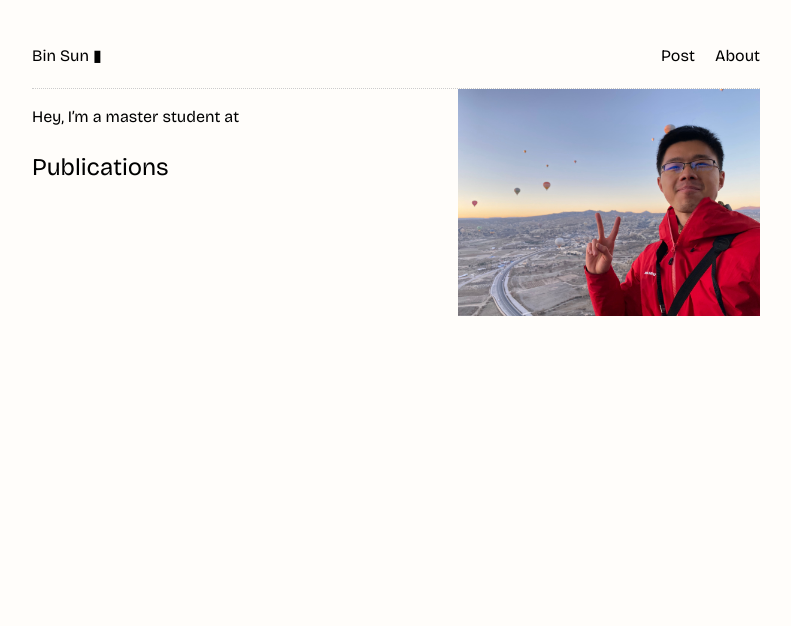
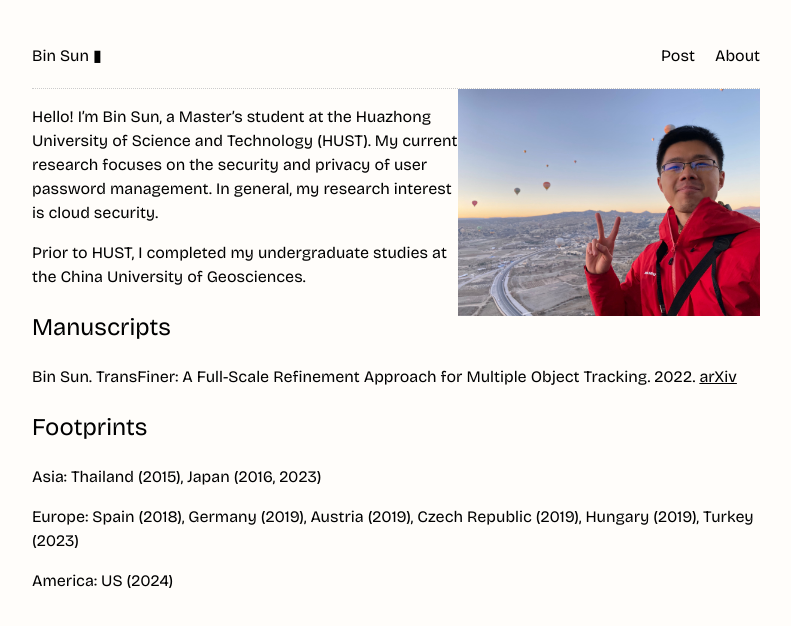
Before and after one commit to BeenoSun/beenosun.github.io, a plain HTML site: page index.html in a window 1280 px wide. Shown: the whole page, without its empty margins (244-1035 px from the left). Drawn offline with nearby package versions, Linux system fonts and the light colour scheme.

Commit message:
rebuilding site Fri Oct 18 17:52:14 CST 2024

```diff
--- a/index.html
+++ b/index.html
@@ -11,16 +11,20 @@
     <meta property="og:url" content="http://localhost:1313/">
   <meta property="og:site_name" content="Bin Sun">
   <meta property="og:title" content="Bin Sun">
-  <meta property="og:description" content=" Hey, I’m a master student at
-Publications">
+  <meta property="og:description" content=" Hello! I’m Bin Sun, a Master’s student at the Huazhong University of Science and Technology (HUST). My current research focuses on the security and privacy of user password management. In general, my research interest is cloud security.
+Prior to HUST, I completed my undergraduate studies at the China University of Geosciences.
+Manuscripts Bin Sun. TransFiner: A Full-Scale Refinement Approach for Multiple Object Tracking. 2022. arXiv
+Footprints Asia: Thailand (2015), Japan (2016, 2023)">
   <meta property="og:locale" content="en_us">
   <meta property="og:type" content="website">
 
 
   <meta itemprop="name" content="Bin Sun">
-  <meta itemprop="description" content=" Hey, I’m a master student at
-Publications">
-  <meta itemprop="wordCount" content="7">
+  <meta itemprop="description" content=" Hello! I’m Bin Sun, a Master’s student at the Huazhong University of Science and Technology (HUST). My current research focuses on the security and privacy of user password management. In general, my research interest is cloud security.
+Prior to HUST, I completed my undergraduate studies at the China University of Geosciences.
+Manuscripts Bin Sun. TransFiner: A Full-Scale Refinement Approach for Multiple Object Tracking. 2022. arXiv
+Footprints Asia: Thailand (2015), Japan (2016, 2023)">
+  <meta itemprop="wordCount" content="89">
 
     <link rel="canonical" href="http://localhost:1313/">
     <link rel="icon" href="http://localhost:1313//assets/favicon.ico">
@@ -74,8 +78,14 @@ Publications">
 </header>
 <hr class="hr-list" style="padding: 0;margin: 0;">
       <img align="right" src="me.jpeg" width="302" height="403">
-<p>Hey, I&rsquo;m a master student at</p>
-<h2 id="publications">Publications</h2>
+<p>Hello! I&rsquo;m Bin Sun, a Master&rsquo;s student at the Huazhong University of Science and Technology (HUST). My current research focuses on the security and privacy of user password management. In general, my research interest is cloud security.</p>
+<p>Prior to HUST, I completed my undergraduate studies at the China University of Geosciences.</p>
+<h2 id="manuscripts">Manuscripts</h2>
+<p>Bin Sun. TransFiner: A Full-Scale Refinement Approach for Multiple Object Tracking. 2022. <a href="https://arxiv.org/abs/2207.12967">arXiv</a></p>
+<h2 id="footprints">Footprints</h2>
+<p>Asia: Thailand (2015), Japan (2016, 2023)</p>
+<p>Europe: Spain (2018), Germany (2019), Austria (2019), Czech Republic (2019), Hungary (2019), Turkey (2023)</p>
+<p>America: US (2024)</p>
 
 
     </div>
```
